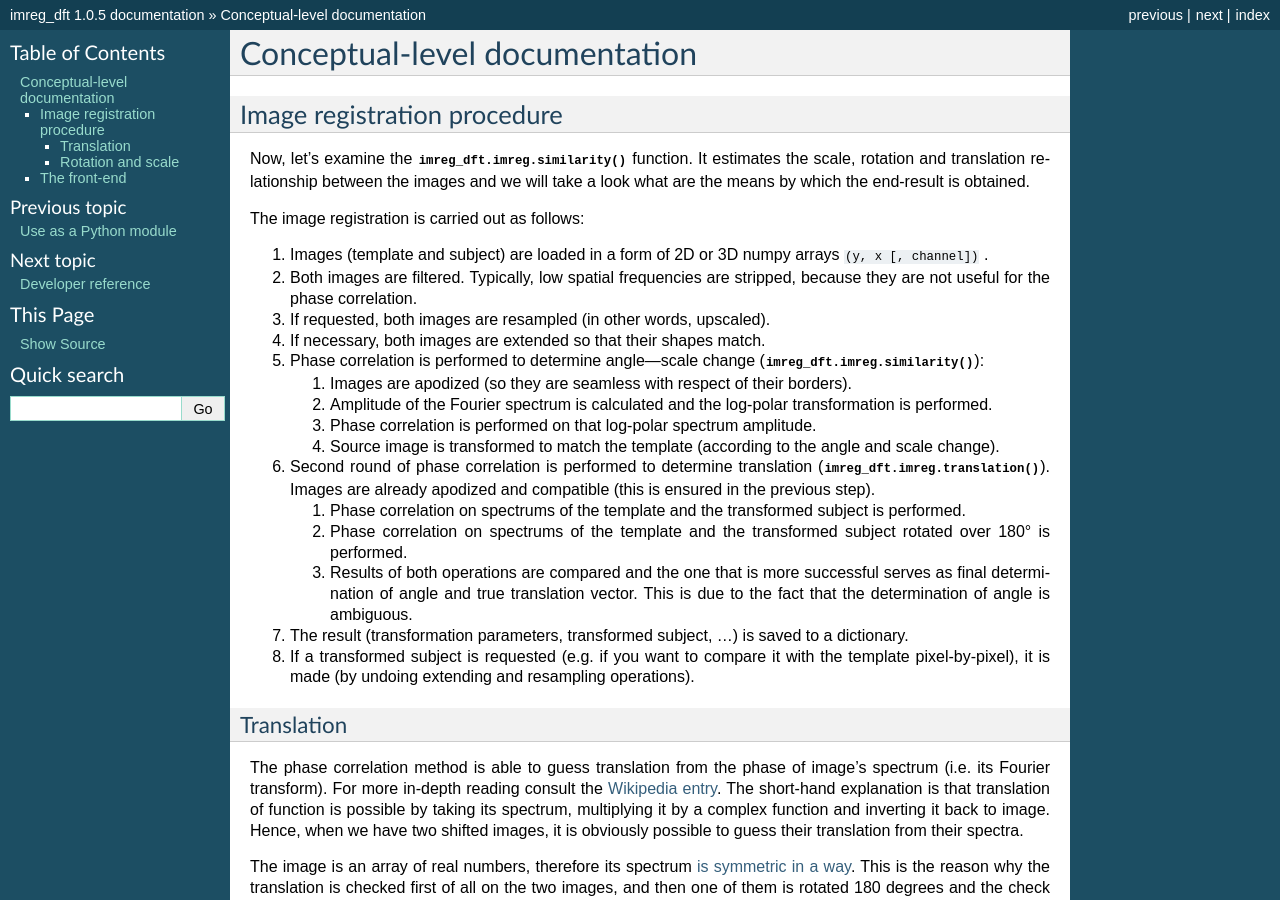
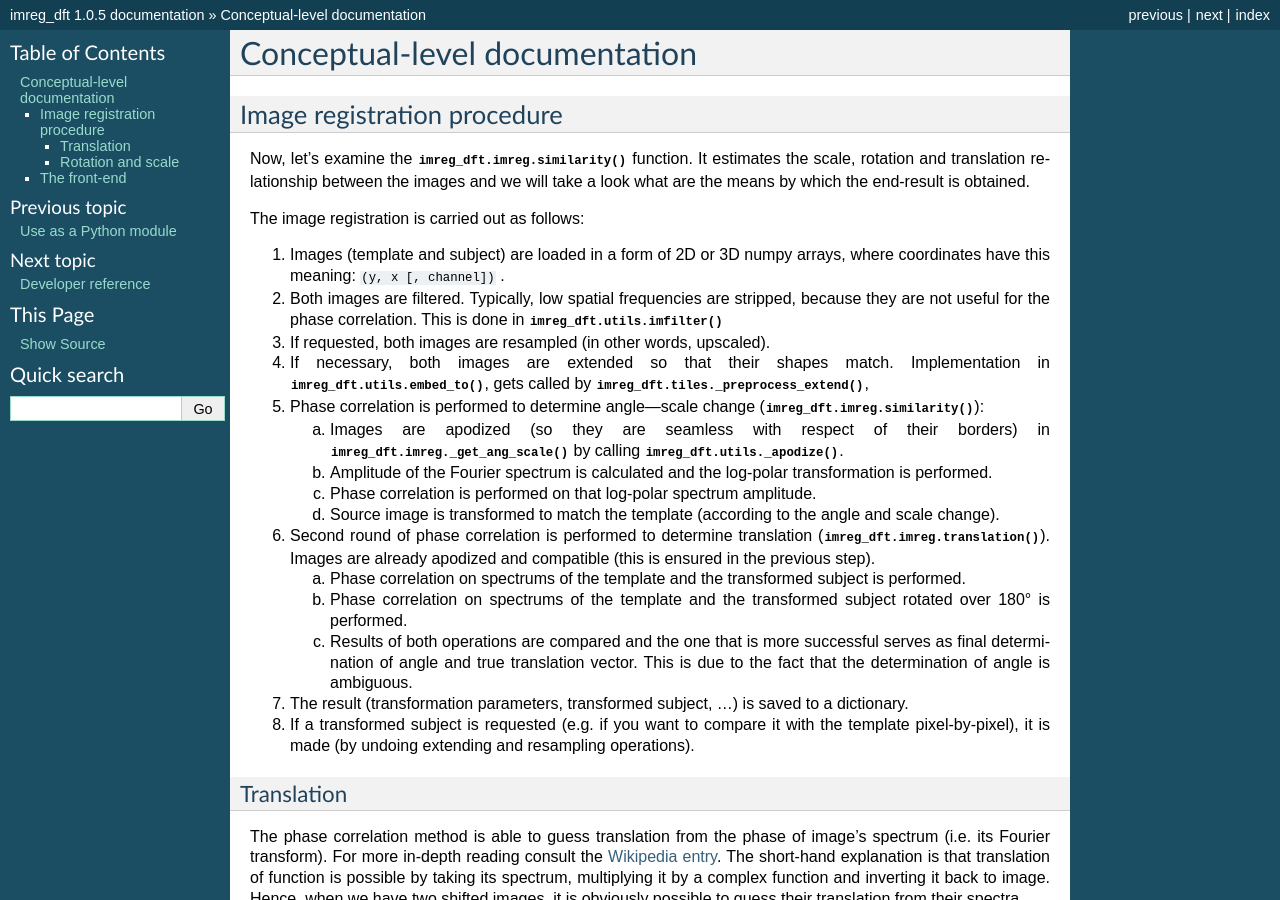
Before and after one commit to matejak/imreg_dft, a Sphinx documentation site: the page built from doc/howitsdone.rst, in a window 1280 px wide and 900 px high. Built offline with Sphinx 7.4.7, drawn with Linux system fonts in a browser that asks for light colours.

Commit message:
Improved docs

```diff
--- a/doc/howitsdone.rst
+++ b/doc/howitsdone.rst
@@ -9,14 +9,19 @@ It estimates the scale, rotation and translation relationship between the images
 
 The image registration is carried out as follows:
 
-#. Images (template and subject) are loaded in a form of 2D or 3D numpy arrays ``(y, x [, channel])`` .
+#. Images (template and subject) are loaded in a form of 2D or 3D numpy arrays, where coordinates have this meaning: ``(y, x [, channel])`` .
 #. Both images are filtered.
    Typically, low spatial frequencies are stripped, because they are not useful for the phase correlation.
+   This is done in :func:`imreg_dft.utils.imfilter`
+
 #. If requested, both images are resampled (in other words, upscaled).
 #. If necessary, both images are extended so that their shapes match.
+   Implementation in :func:`imreg_dft.utils.embed_to`, gets called by :func:`imreg_dft.tiles._preprocess_extend`,
+
 #. Phase correlation is performed to determine angle---scale change (:func:`imreg_dft.imreg.similarity`):
 
-   #. Images are apodized (so they are seamless with respect of their borders).
+   a. Images are apodized (so they are seamless with respect of their borders) in :func:`imreg_dft.imreg._get_ang_scale`
+      by calling :func:`imreg_dft.utils._apodize`.
    #. Amplitude of the Fourier spectrum is calculated and the log-polar transformation is performed.
    #. Phase correlation is performed on that log-polar spectrum amplitude.
    #. Source image is transformed to match the template (according to the angle and scale change).
@@ -24,7 +29,7 @@ The image registration is carried out as follows:
 #. Second round of phase correlation is performed to determine translation (:func:`imreg_dft.imreg.translation`).
    Images are already apodized and compatible (this is ensured in the previous step).
 
-   #. Phase correlation on spectrums of the template and the transformed subject is performed.
+   a. Phase correlation on spectrums of the template and the transformed subject is performed.
    #. Phase correlation on spectrums of the template and the transformed subject rotated over 180° is performed.
    #. Results of both operations are compared and the one that is more successful serves as final determination of angle and true translation vector.
       This is due to the fact that the determination of angle is ambiguous.
```
Also changed, not shown: doc/devel.rst (+11 -0 lines).
